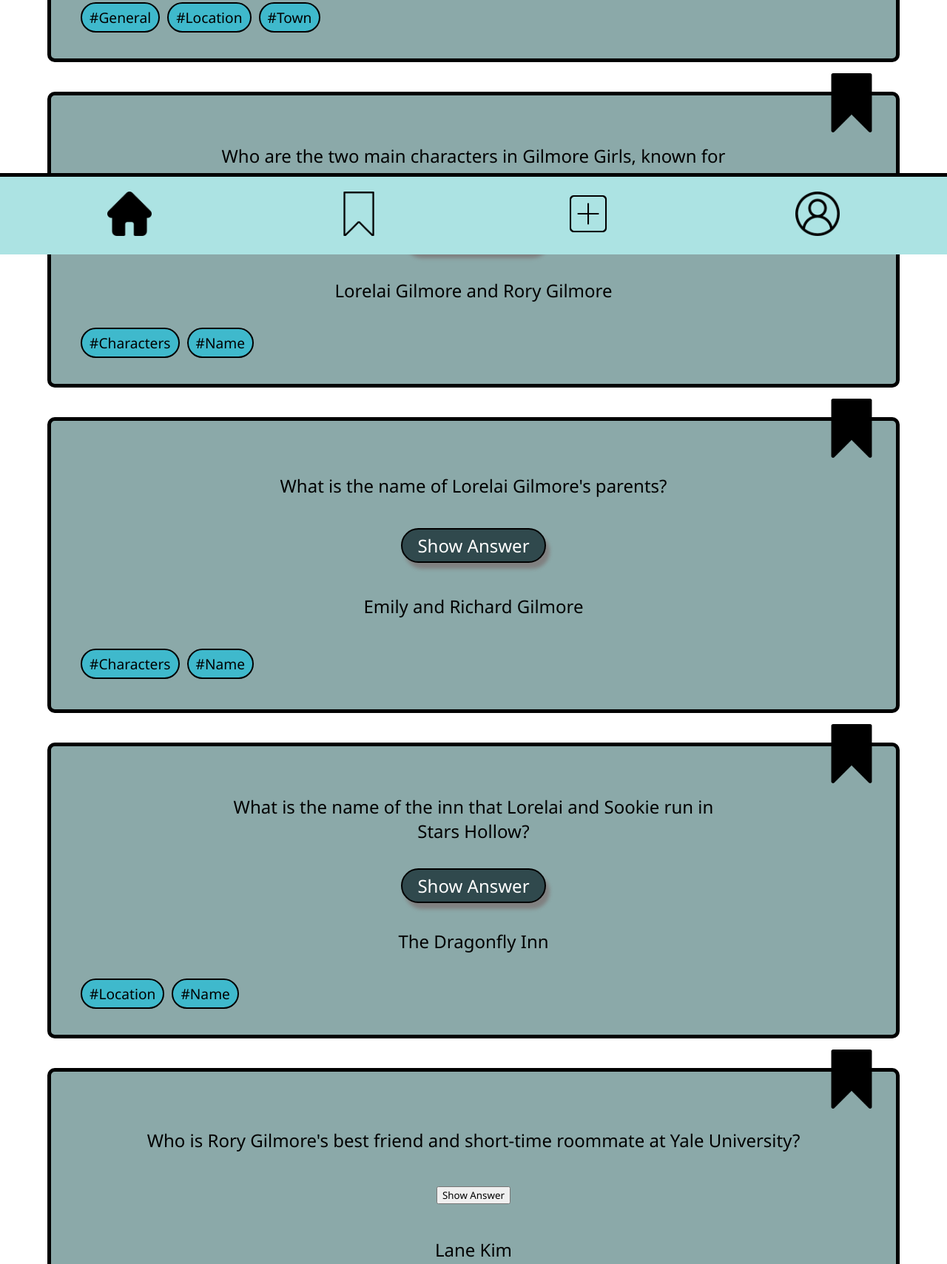
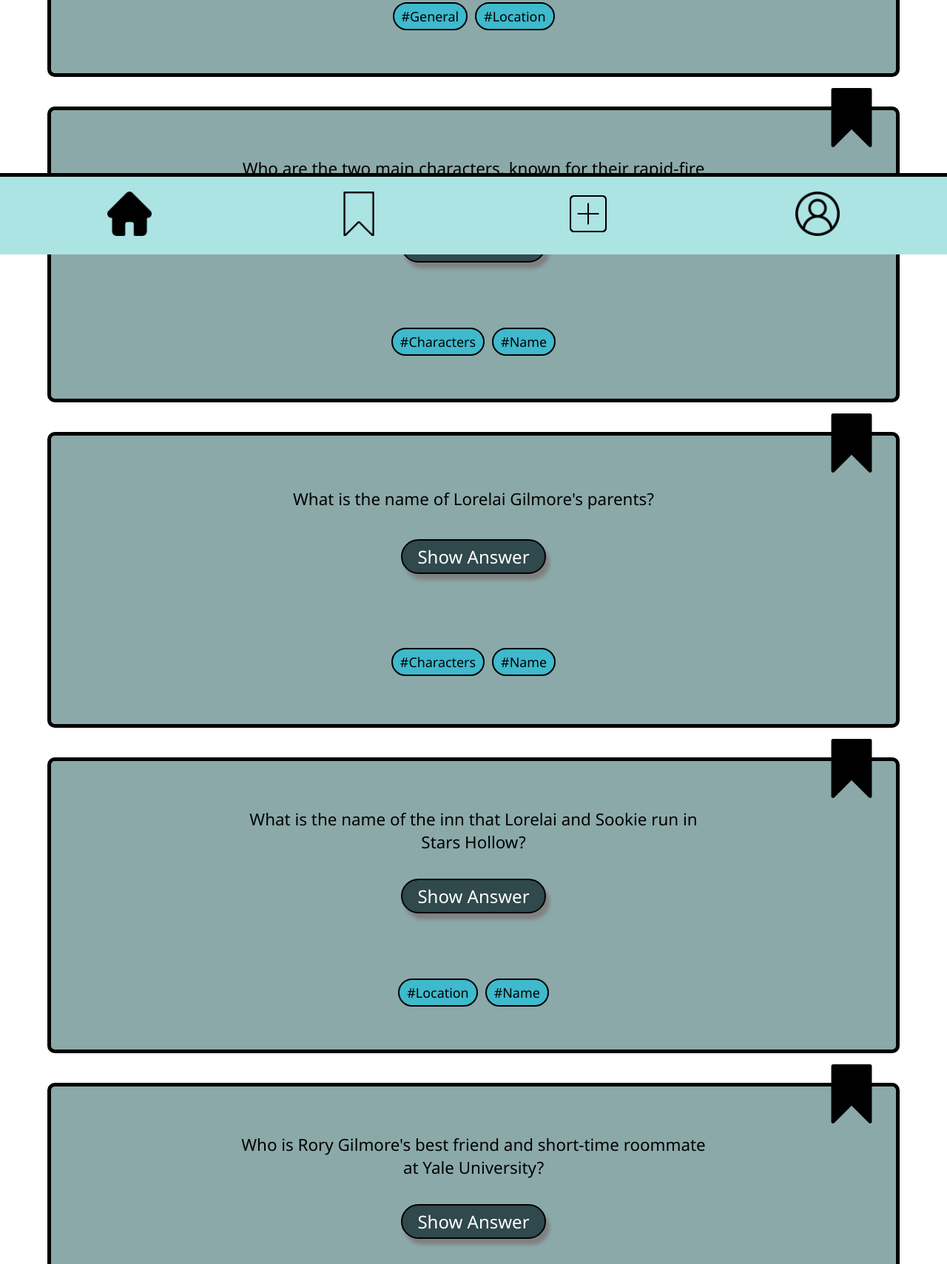
Before and after one commit to uetrozi/charlotte-quiz-app, a plain HTML site: page index.html in a window 1280 px wide. Shown: the part 456-2165 px from the top of the page at 74% size. Drawn offline with Linux system fonts and the light colour scheme.

Commit message:
fix some minor issues

```diff
--- a/Components/card.css
+++ b/Components/card.css
@@ -2,7 +2,7 @@
   display: flex;
   flex-direction: column;
   justify-content: space-evenly;
-  padding-top: 140px;
+  padding-top: 160px;
   padding-bottom: 130px;
   align-items: center;
   gap: 40px;
@@ -17,15 +17,16 @@
   border: 5px solid var(--border-color);
   width: 90%;
   height: 400px;
-  font-size: 1.5rem;
+  font-size: 1.4rem;
   border-radius: 10px;
   position: relative;
-  padding-top: 30px;
+  padding: 30px;
 }
 
 .question-card__title {
   width: 60%;
   text-align: center;
+  margin: 5px;
 }
 
 .hidden {
@@ -50,7 +51,8 @@
   list-style: none;
   display: flex;
   gap: 10px;
-  align-self: baseline;
+  align-self: center;
+  padding: 0;
 }
 
 .question-card__tag {
--- a/index.html
+++ b/index.html
@@ -23,18 +23,18 @@
             <ul class="question-card__tags">
                 <li class="question-card__tag">#General</li>
                 <li class="question-card__tag">#Location</li>
-                <li class="question-card__tag">#Town</li>
+
 
             </ul>
 
         </section>
         <section class="question-card">
-            <p class="question-card__title">Who are the two main characters in Gilmore Girls, known for their rapid-fire and witty dialogue?</p>
+            <p class="question-card__title">Who are the two main characters, known for their rapid-fire and witty dialogue?</p>
             <img class="question-card__icon" src="./Images/bookmark_filled.png"
             ></img>
             <button type="button" class="question-card__button"
             >Show Answer</button>
-            <p class="question-card__answer">Lorelai Gilmore and Rory Gilmore</p>
+            <p class="question-card__answer hidden">Lorelai Gilmore and Rory Gilmore</p>
             <ul class="question-card__tags">
                 <li class="question-card__tag">#Characters</li>
                 <li class="question-card__tag">#Name</li>
@@ -48,7 +48,7 @@
             ></img>
             <button type="button" class="question-card__button"
             >Show Answer</button>
-            <p class="question-card__answer">Emily and Richard Gilmore</p>
+            <p class="question-card__answer hidden">Emily and Richard Gilmore</p>
             <ul class="question-card__tags">
                 <li class="question-card__tag">#Characters</li>
                 <li class="question-card__tag">#Name</li>
@@ -62,19 +62,19 @@
             ></img>
             <button type="button" class="question-card__button"
             >Show Answer</button>
-            <p class="question-card__answer">The Dragonfly Inn</p>
+            <p class="question-card__answer hidden">The Dragonfly Inn</p>
             <ul class="question-card__tags">
                 <li class="question-card__tag">#Location</li>
                 <li class="question-card__tag">#Name</li>
             </ul>
         </section>
         <section class="question-card">
-            <p class="question">Who is Rory Gilmore's best friend and short-time roommate at Yale University?</p>
+            <p class="question-card__title">Who is Rory Gilmore's best friend and short-time roommate at Yale University?</p>
             <img class="question-card__icon" src="./Images/bookmark_filled.png"
             ></img>
-            <button type="button" class="button"
+            <button type="button" class="question-card__button"
             >Show Answer</button>
-            <p class="question-card__answer">Lane Kim</p>
+            <p class="question-card__answer hidden">Lane Kim</p>
             <ul class="question-card__tags">
                 <li class="question-card__tag">#Characters</li>
                 <li class="question-card__tag">#Name</li>
@@ -86,7 +86,7 @@
             ></img>
             <button type="button" class="question-card__button"
             >Show Answer</button>
-            <p class="question-card__answer">Dean Forester</p>
+            <p class="question-card__answer hidden">Dean Forester</p>
             <ul class="question-card__tags">
                 <li class="question-card__tag">#Characters</li>
                 <li class="question-card__tag">#Name</li>
@@ -98,11 +98,11 @@
             ></img>
             <button type="button" class="question-card__button"
             >Show Answer</button>
-            <p class="question-card__answer">Scott Patterson</p>
+            <p class="question-card__answer hidden">Scott Patterson</p>
             <ul class="question-card__tags">
                 <li class="question-card__tag">#Characters</li>
                 <li class="question-card__tag">#Name</li>
-                <li class="question-card__tag">#Actor</li>
+
             </ul>
         </section>
 
```
Also changed, not shown: bookmarks.html (+9 -10 lines).
